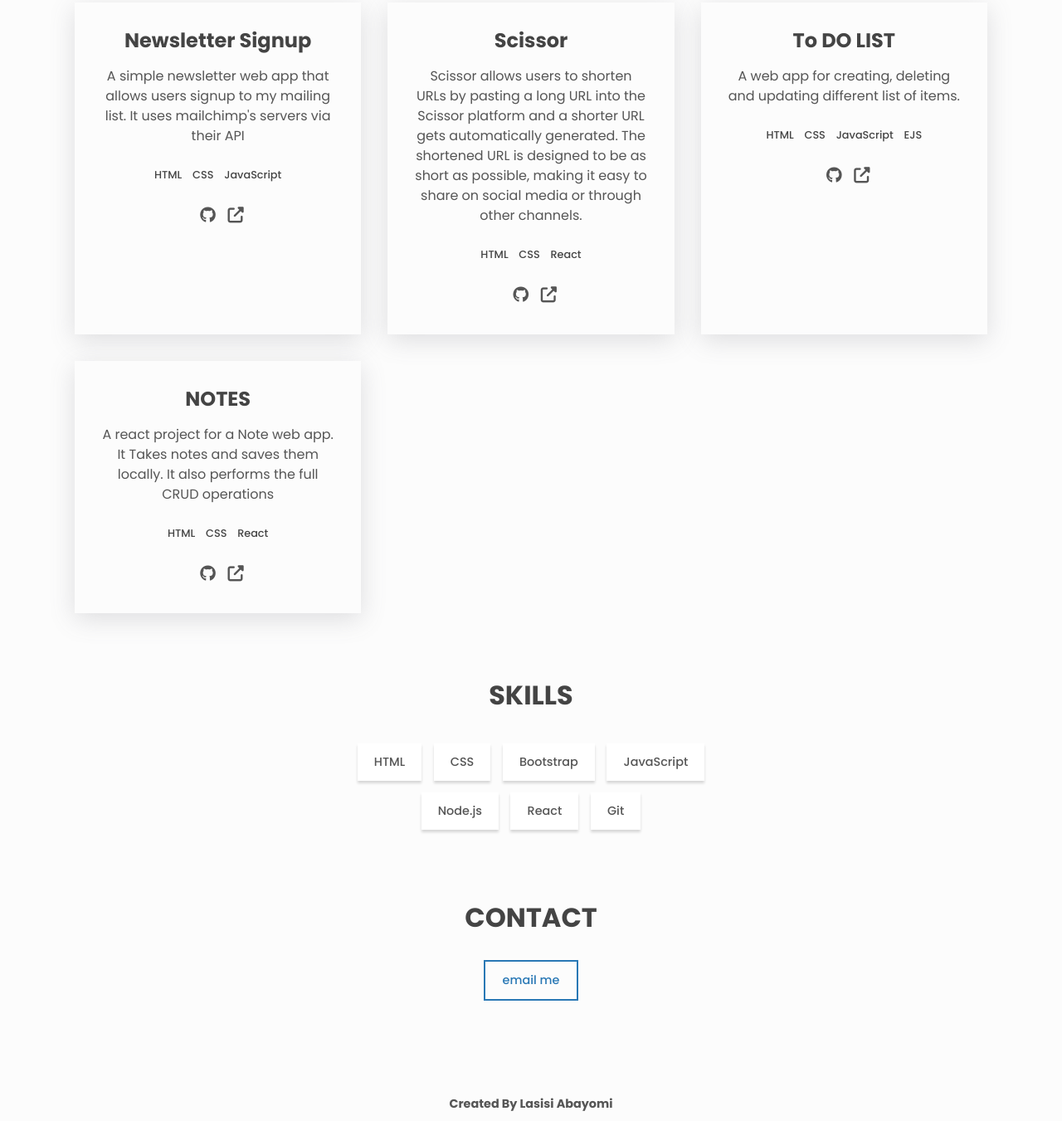
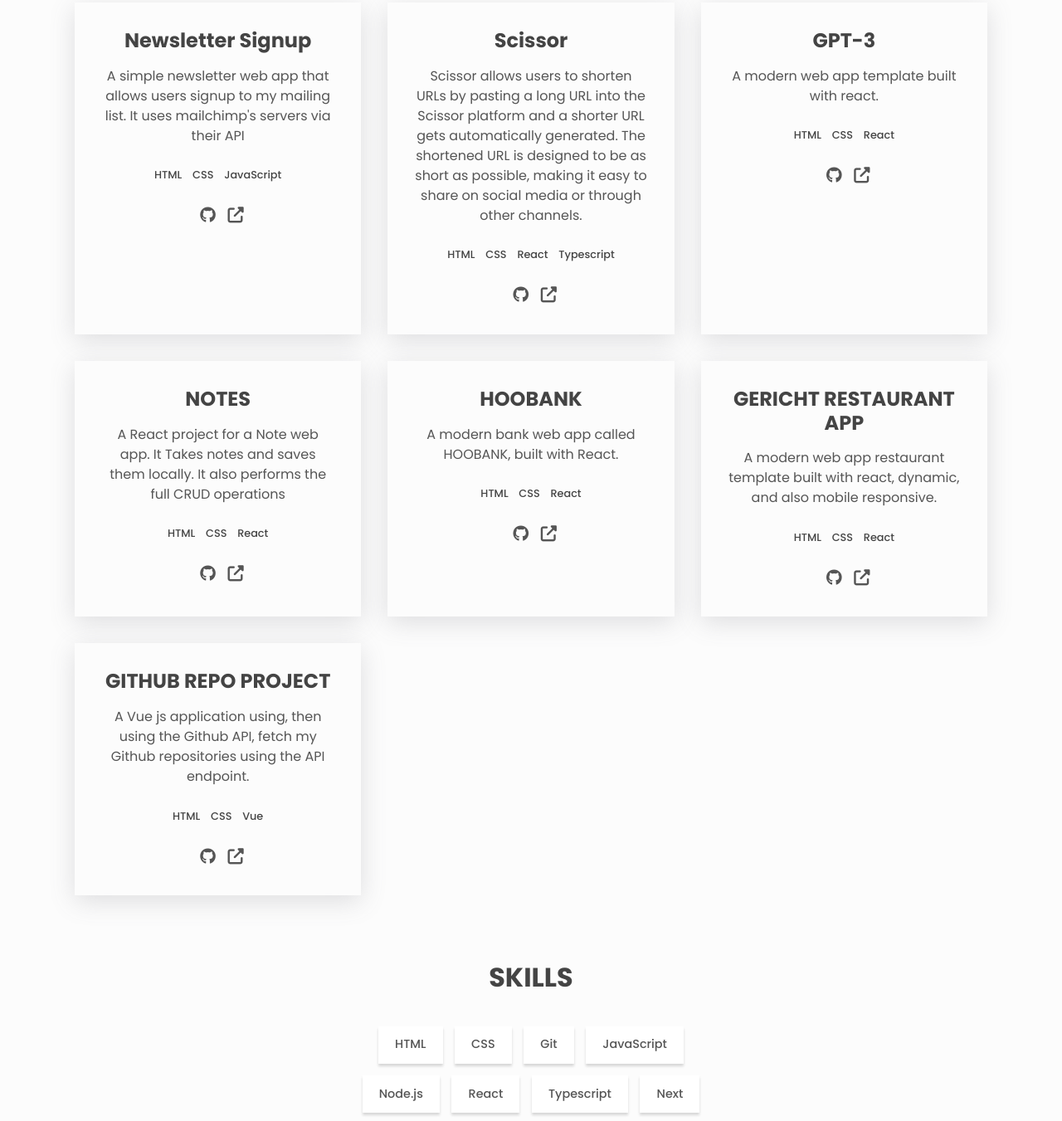
Before and after one commit to steelyomi/steelyomi.github.io, a plain HTML site: page index.html in a window 1280 px wide. Shown: the part 833-2184 px from the top of the page at 83% size. Drawn offline with Linux system fonts and the light colour scheme.

Commit message:
Updated Projects

```diff
--- a/index.html
+++ b/index.html
@@ -98,17 +98,13 @@
 
         <div class="project">
           <h3>Scissor</h3>
-            <p class="project__description">
-              Scissor allows users to shorten URLs by pasting a long URL into
-              the Scissor platform and a shorter URL gets automatically
-              generated. The shortened URL is designed to be as short as
-              possible, making it easy to share on social media or through other
-              channels.
+            <p class="project__description">Scissor allows users to shorten URLs by pasting a long URL into the Scissor platform and a shorter URL gets automatically generated. The shortened URL is designed to be as short as possible, making it easy to share on social media or through other              channels.
             </p>
             <ul class="project__stack">
               <li class="project__stack-item">HTML</li>
               <li class="project__stack-item">CSS</li>
               <li class="project__stack-item">React</li>
+              <li class="project__stack-item">Typescript</li>
             </ul>
 
             <a
@@ -121,6 +117,7 @@
             </a>
             <a
               href="https://altschool-scissor-project.netlify.app/"
+              target="_blank"
               aria-label="live preview"
               class="link link--icon"
             >
@@ -129,21 +126,20 @@
         </div>
 
         <div class="project">
-          <h3>To DO LIST</h3>
+          <h3>GPT-3</h3>
           <p class="project__description">
-            A web app for creating, deleting and updating different list of items.
+            A modern web app template built with react.
           </p>
           <ul class="project__stack">
             <li class="project__stack-item">HTML</li>
             <li class="project__stack-item">CSS</li>
-            <li class="project__stack-item">JavaScript</li>
-            <li class="project__stack-item">EJS</li>
+            <li class="project__stack-item">React</li>
           </ul>
 
-          <a href="https://github.com/steelyomi/To-do-List" target="_blank" aria-label="source code" class="link link--icon">
+          <a href="https://github.com/steelyomi/GPT3" target="_blank" aria-label="source code" class="link link--icon">
             <i aria-hidden="true" class="fab fa-github"></i>
           </a>
-          <a href="" aria-label="live preview" class="link link--icon">
+          <a href="https://gpt-3openai-project.netlify.app/" target="_blank" aria-label="live preview" class="link link--icon">
             <i aria-hidden="true" class="fas fa-external-link-alt"></i>
           </a>
         </div>
@@ -151,7 +147,7 @@
         <div class="project">
           <h3>NOTES</h3>
           <p class="project__description">
-            A react project for a Note web app. It Takes notes and saves them locally. It also performs the full CRUD operations
+            A React project for a Note web app. It Takes notes and saves them locally. It also performs the full CRUD operations
           </p>
           <ul class="project__stack">
             <li class="project__stack-item">HTML</li>
@@ -166,6 +162,63 @@
             <i aria-hidden="true" class="fas fa-external-link-alt"></i>
           </a>
         </div>
+
+        <div class="project">
+          <h3>HOOBANK</h3>
+          <p class="project__description">
+            A modern bank web app called HOOBANK, built with React.
+          </p>
+          <ul class="project__stack">
+            <li class="project__stack-item">HTML</li>
+            <li class="project__stack-item">CSS</li>
+            <li class="project__stack-item">React</li>
+          </ul>
+
+          <a href="https://github.com/steelyomi/bank_app" target="_blank" aria-label="source code" class="link link--icon">
+            <i aria-hidden="true" class="fab fa-github"></i>
+          </a>
+          <a href="https://hoobank-app-project.netlify.app/" target="_blank" aria-label="live preview" class="link link--icon">
+            <i aria-hidden="true" class="fas fa-external-link-alt"></i>
+          </a>
+        </div>
+
+        <div class="project">
+          <h3>GERICHT RESTAURANT APP</h3>
+          <p class="project__description">
+            A modern web app restaurant template built with react, dynamic, and also mobile responsive.
+          </p>
+          <ul class="project__stack">
+            <li class="project__stack-item">HTML</li>
+            <li class="project__stack-item">CSS</li>
+            <li class="project__stack-item">React</li>
+          </ul>
+
+          <a href="https://github.com/steelyomi/restaurant-project" target="_blank" aria-label="source code" class="link link--icon">
+            <i aria-hidden="true" class="fab fa-github"></i>
+          </a>
+          <a href="https://gericht-restuarant.netlify.app/" target="_blank" aria-label="live preview" class="link link--icon">
+            <i aria-hidden="true" class="fas fa-external-link-alt"></i>
+          </a>
+        </div>
+
+        <div class="project">
+          <h3>GITHUB REPO PROJECT</h3>
+          <p class="project__description">
+            A Vue js application using, then using the Github API, fetch my Github repositories using the API endpoint.
+          </p>
+          <ul class="project__stack">
+            <li class="project__stack-item">HTML</li>
+            <li class="project__stack-item">CSS</li>
+            <li class="project__stack-item">Vue</li>
+          </ul>
+
+          <a href="https://github.com/steelyomi/Alt-School-Third-Semester-Project" target="_blank" aria-label="source code" class="link link--icon">
+            <i aria-hidden="true" class="fab fa-github"></i>
+          </a>
+          <a href="https://beamish-concha-db6a4b.netlify.app/" target="_blank" aria-label="live preview" class="link link--icon">
+            <i aria-hidden="true" class="fas fa-external-link-alt"></i>
+          </a>
+        </div>
       </div>
     </section>
 
@@ -175,11 +228,12 @@
       <ul class="skills__list">
         <li class="skills__list-item btn btn--plain">HTML</li>
         <li class="skills__list-item btn btn--plain">CSS</li>
-        <li class="skills__list-item btn btn--plain">Bootstrap</li>
+        <li class="skills__list-item btn btn--plain">Git</li>
         <li class="skills__list-item btn btn--plain">JavaScript</li>
         <li class="skills__list-item btn btn--plain">Node.js</li>
         <li class="skills__list-item btn btn--plain">React</li>
-        <li class="skills__list-item btn btn--plain">Git</li>
+        <li class="skills__list-item btn btn--plain">Typescript</li>
+        <li class="skills__list-item btn btn--plain">Next</li>
       </ul>
     </section>
 
```
